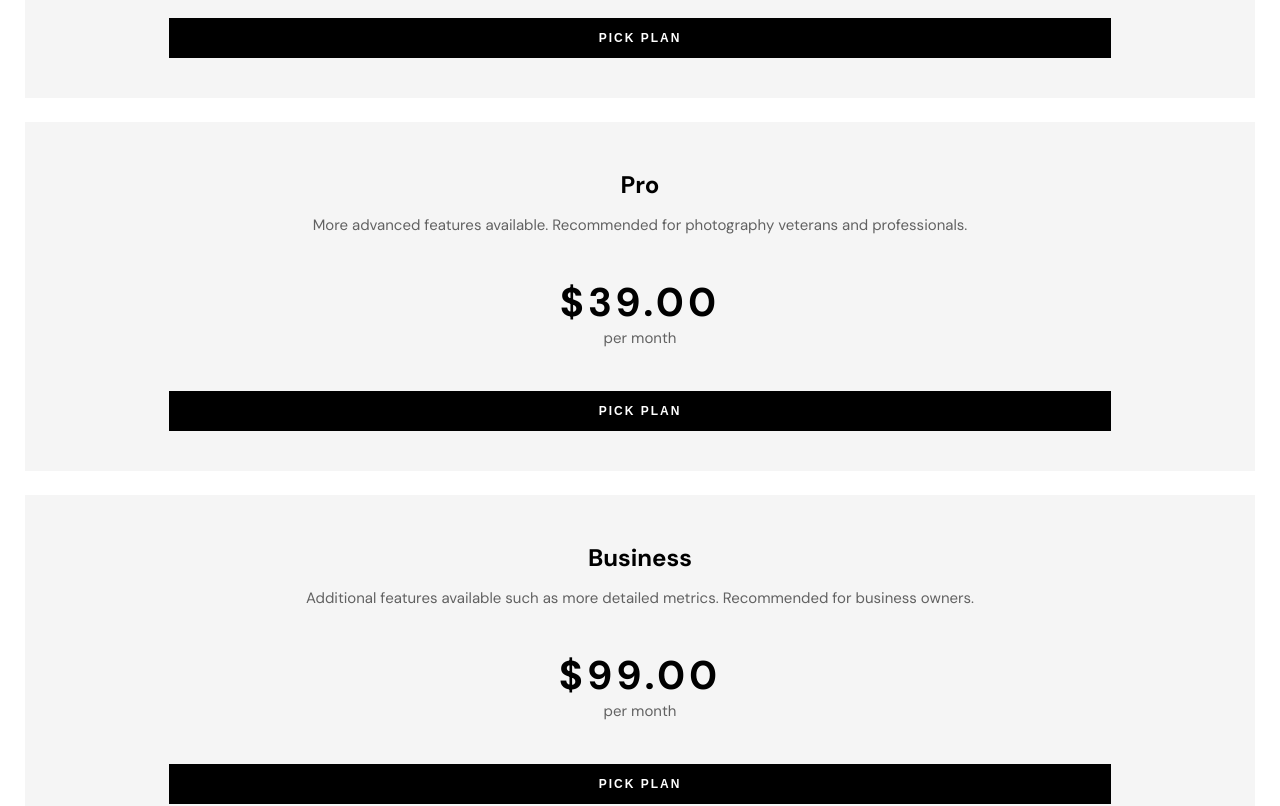
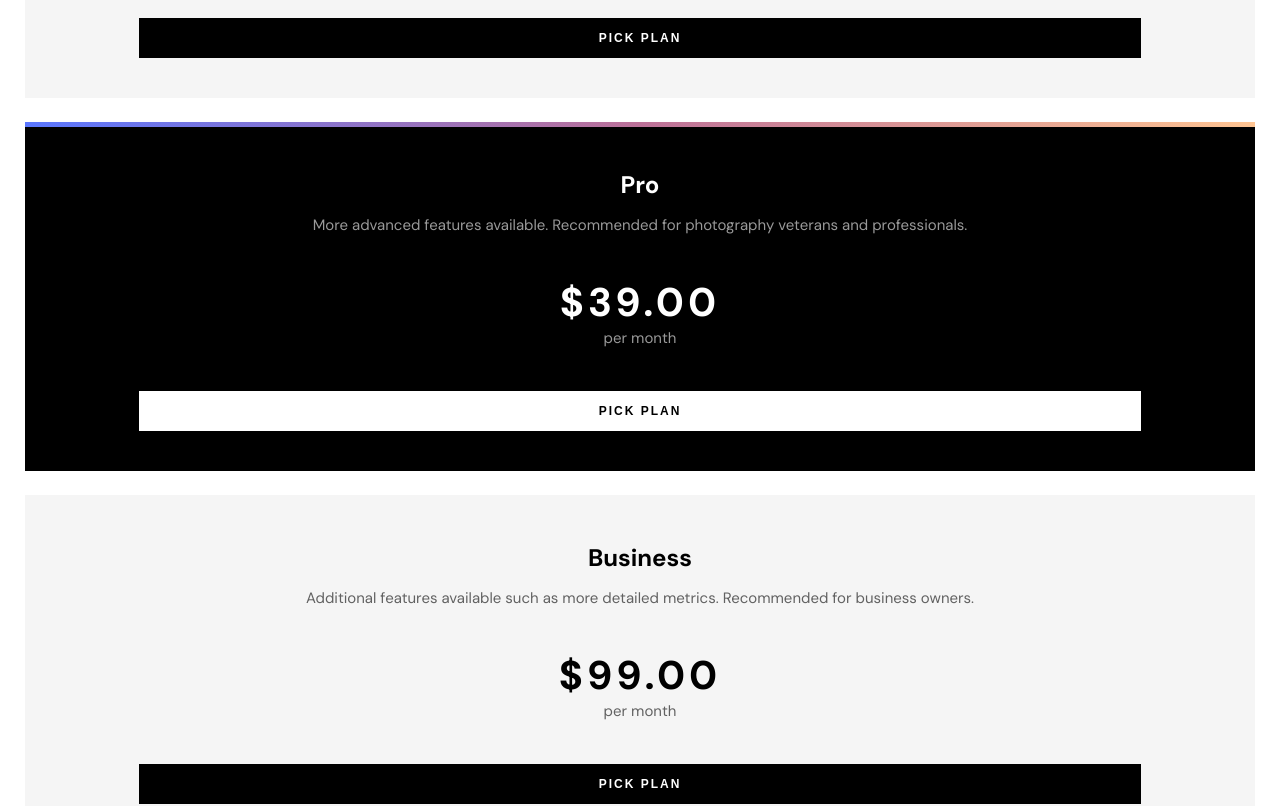
Before and after one commit to ding-09/photosnap, a React (Create React App) app: page /pricing in a window 1280 px wide. Shown: the part 1460-2266 px from the top of the page. Built offline with nearby package versions, Linux system fonts and the light colour scheme; the HTML template or start-up script is replaced by a standard one.

Commit message:
added unique styles to Pro Plan on Pricing page

```diff
--- a/src/components/Features/FeatureCard.js
+++ b/src/components/Features/FeatureCard.js
@@ -1,7 +1,6 @@
 import { StyledFeatureCard } from './FeatureCard.styled';
 
 const FeatureCard = ({ feature }) => {
-  console.log(feature);
   const { img, heading, desc } = feature;
   return (
     <StyledFeatureCard>
--- a/src/components/Pricing/PriceCard.js
+++ b/src/components/Pricing/PriceCard.js
@@ -4,7 +4,8 @@ import { RectangleButton } from '../../styles/Buttons';
 const PriceCard = ({ pricePlan }) => {
   const { tier, desc, monthlyPrice, annualPrice } = pricePlan;
   return (
-    <StyledPriceCard>
+    <StyledPriceCard proPlan={tier === 'Pro'}>
+      {tier === 'Pro' && <div className='hero-border'></div>}
       <div className='price-plan-desc'>
         <h2>{tier}</h2>
         <p className='light-text'>{desc}</p>
@@ -13,7 +14,10 @@ const PriceCard = ({ pricePlan }) => {
         <span className='lg-heading'>${monthlyPrice.toFixed(2)}</span>
         <span className='light-text'>per month</span>
       </div>
-      <RectangleButton innerText='Pick Plan' />
+      <RectangleButton
+        innerText='Pick Plan'
+        backgroundColor={tier === 'Pro' ? '#fff' : '#000'}
+      />
     </StyledPriceCard>
   );
 };
--- a/src/components/Pricing/PriceCard.styled.js
+++ b/src/components/Pricing/PriceCard.styled.js
@@ -6,7 +6,9 @@ export const StyledPriceCard = styled.article`
   align-items: center;
   text-align: center;
   padding: 5rem 2.6rem 4rem;
-  background-color: #f5f5f5;
+  background-color: ${props => props.proPlan ? '#000' : '#f5f5f5'};
+  color: ${props => props.proPlan ? '#fff' : ''};
+  position: relative;
   .price-plan-desc {
     h2 {
       font-size: 2.4rem;
@@ -19,7 +21,10 @@ export const StyledPriceCard = styled.article`
       flex-direction: column;
   }
   button {
-      width: 80%;
+      width: 85%;
       padding: 1.2rem 0;
   }
+  .hero-border {
+    max-width: 100%;
+  }
 `;
```
Also changed, not shown: 1 other file (tests, documents, lock files or other folders).
